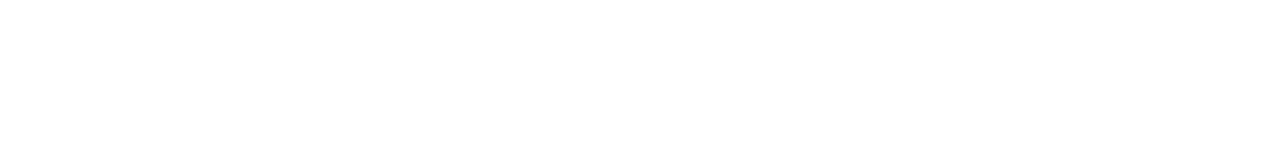
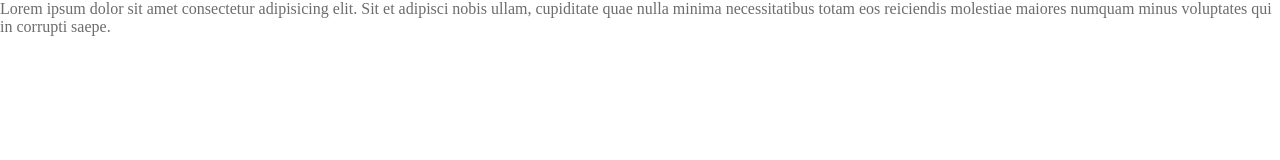
Before and after one commit to marlonnoschang/Projeto-pagina-de-Viagens, a plain HTML site: page index.html in a window 1280 px wide. Drawn offline with Linux system fonts and the light colour scheme.

Commit message:
initial style guide

```diff
--- a/index.htm
+++ b/index.html
@@ -7,6 +7,8 @@
     <link rel="stylesheet" href="styles/index.css">
 </head>
 <body>
-
+    <p>
+        Lorem ipsum dolor sit amet consectetur adipisicing elit. Sit et adipisci nobis ullam, cupiditate quae nulla minima necessitatibus totam eos reiciendis molestiae maiores numquam minus voluptates qui in corrupti saepe.
+    </p>
 </body>
 </html>
--- a/styles/global.css
+++ b/styles/global.css
@@ -3,3 +3,18 @@
    padding: 0;
    box-sizing: border-box;
 }
+
+:root{
+    --brand-color:#EF5F4C;
+    --shape-tranparency:#ffffff91;
+    --backgraund-color:#FFFFFF;
+    --surface-color:#f5f5f5;
+    --skeleton-color:#d9d9d9;
+    --text-color-primary:#313131;
+    --text-color-secondary:#6c6c6c;
+}
+
+body{
+    color:var(--text-color-secondary);
+    background-color: var(--backgraund-color);
+}
```
Also changed, not shown: assets/AirplaneTilt.svg (added), assets/Image 01.png (added), assets/Image 02.png (added), assets/Image 03.png (added), assets/Image 04.png (added), assets/Image 05.png (added), assets/Image 06.png (added), assets/Image 07.png (added), assets/Image 08.png (added), assets/Image 09.png (added), assets/Image 10.png (added), assets/Image 11.png (added), assets/Image.svg (added), assets/Logo.svg (added), 2 more files, 1 other file.
